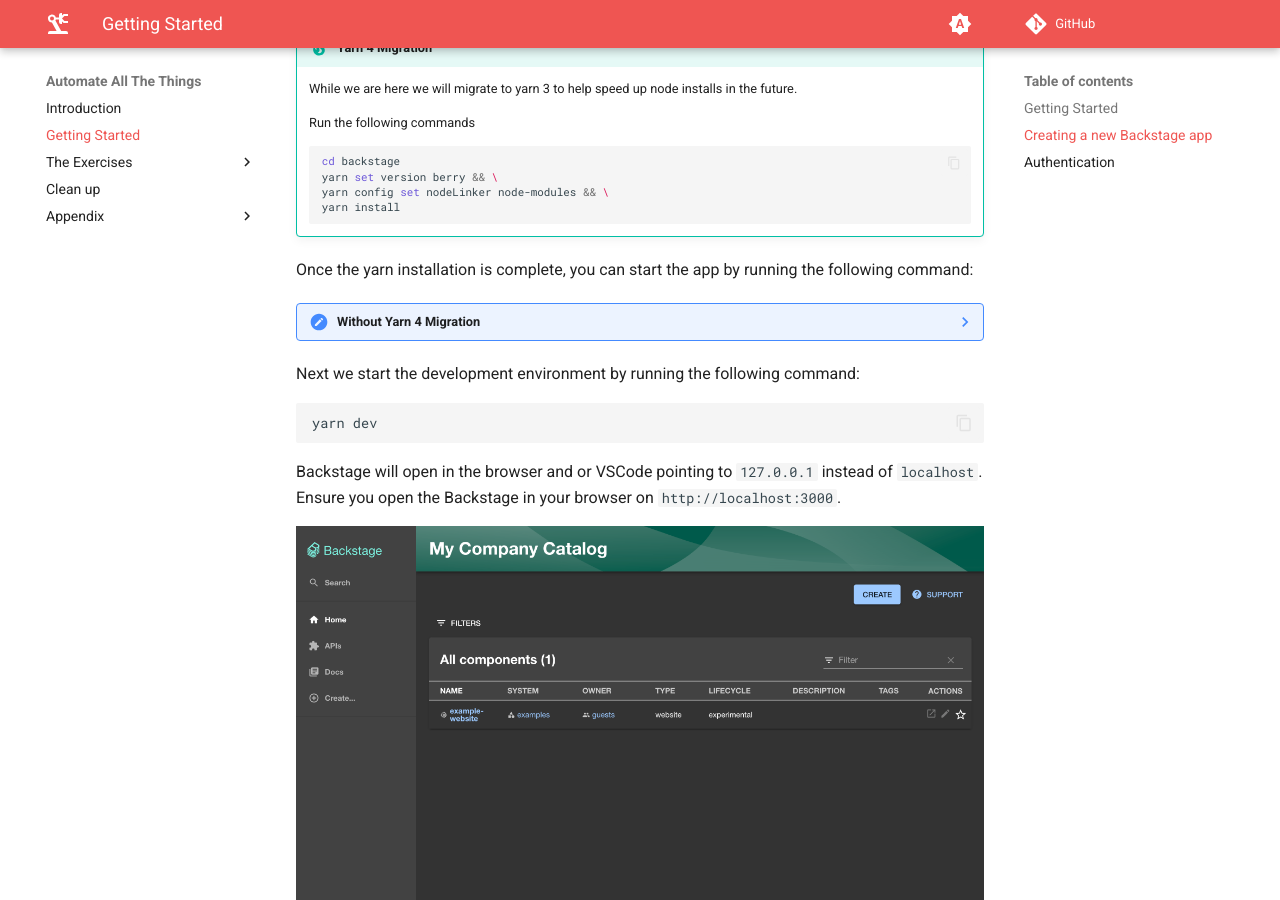
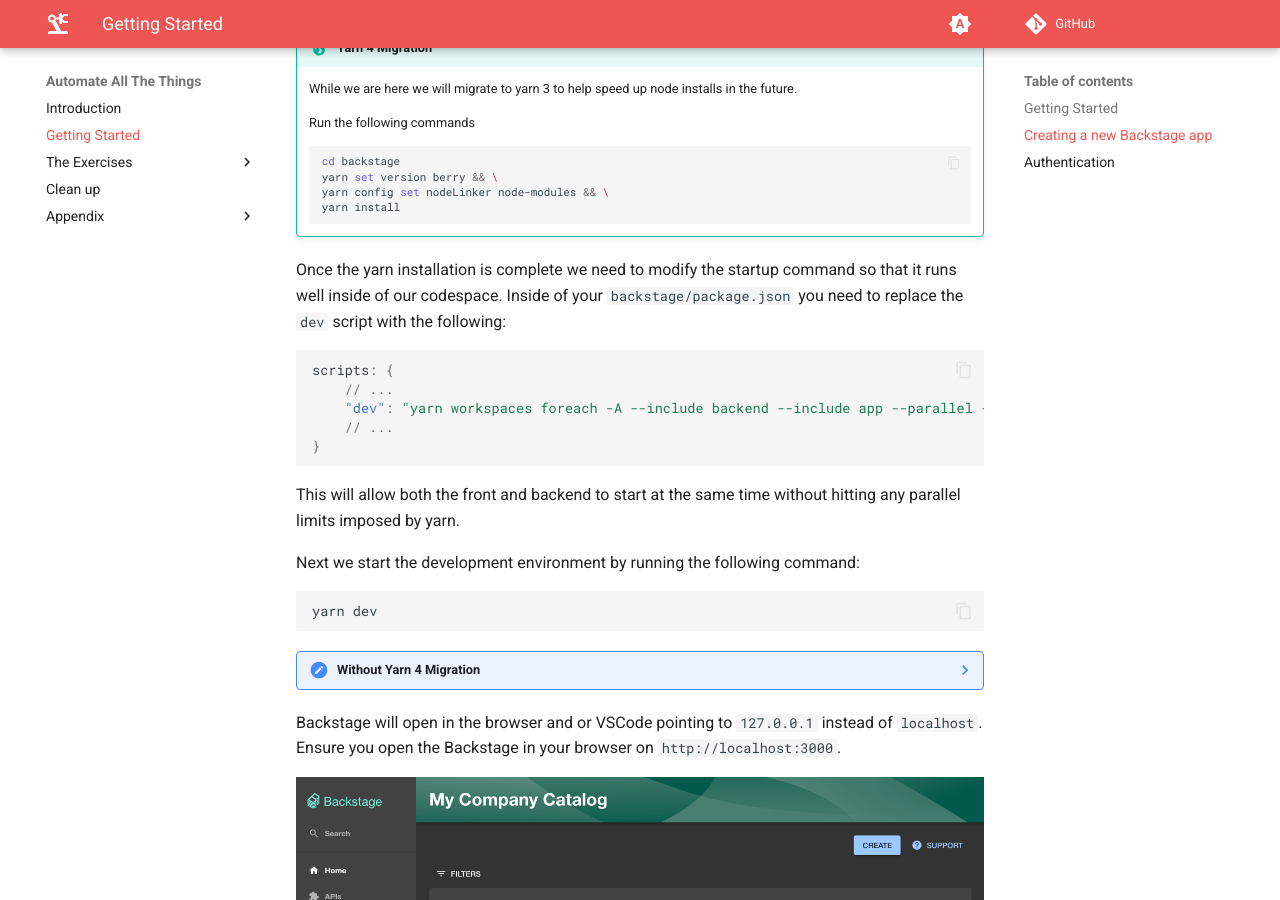
Before and after one commit to philips-labs/automation-workshop, an MkDocs documentation site: the page built from docs/getting-started.md, in a window 1280 px wide and 900 px high, scrolled down 1147 px. Built offline with MkDocs 1.6.1 and Material for MkDocs 9.7.7, drawn with Linux system fonts in a browser that asks for light colours; comment, search, counter and statistics services are not loaded.

Commit message:
Updated instructions on starting up

````diff
--- a/docs/getting-started.md
+++ b/docs/getting-started.md
@@ -66,8 +66,27 @@ in the next step.
     yarn install
     ```
 
-Once the yarn installation is complete, you can start the app by running the
-following command:
+Once the yarn installation is complete we need to modify the startup command so
+that it runs well inside of our codespace. Inside of your
+`backstage/package.json` you need to replace the `dev` script with the
+following:
+
+```json
+scripts: {
+    // ...
+    "dev": "yarn workspaces foreach -A --include backend --include app --parallel -j unlimited -v -i run start",
+    // ...
+}
+```
+
+This will allow both the front and backend to start at the same time without
+hitting any parallel limits imposed by yarn.
+
+Next we start the development environment by running the following command:
+
+```bash
+yarn dev
+```
 
 ??? Note "Without Yarn 4 Migration"
 
@@ -80,16 +99,14 @@ following command:
     yarn dev
     ```
 
-Next we start the development environment by running the following command:
-```bash
-yarn dev
-```
-
-Backstage will open in the browser and or VSCode pointing to `127.0.0.1` instead of `localhost`. Ensure you open the Backstage in your browser on `http://localhost:3000`.
+Backstage will open in the browser and or VSCode pointing to `127.0.0.1` instead
+of `localhost`. Ensure you open the Backstage in your browser on
+`http://localhost:3000`.
 
 ![Backstage App](./assets/getting_started_app.png)
 
-Once you have a running installation we can move to the first exercise! In case you don't see the Backstage app running, please check the following:
+Once you have a running installation we can move to the first exercise! In case
+you don't see the Backstage app running, please check the following:
 
 ??? Note "Working Directory"
 
@@ -129,8 +146,9 @@ new repositories in organizations that you own. To do this we need a token for
 GitHub. We can re-use the token from the GitHub CLI for these purposes, this is
 the easiest way to get a token and the token is short lived.
 
-Before we can continue we need to stop the running backstage app, you can do this
-by pressing `ctrl+c` in the terminal where the app is running. Next we use the same terminal session to authenticate with GitHub.
+Before we can continue we need to stop the running backstage app, you can do
+this by pressing `ctrl+c` in the terminal where the app is running. Next we use
+the same terminal session to authenticate with GitHub.
 
 The GitHub CLI is already installed in this codespace, first you need to login.
 
````
